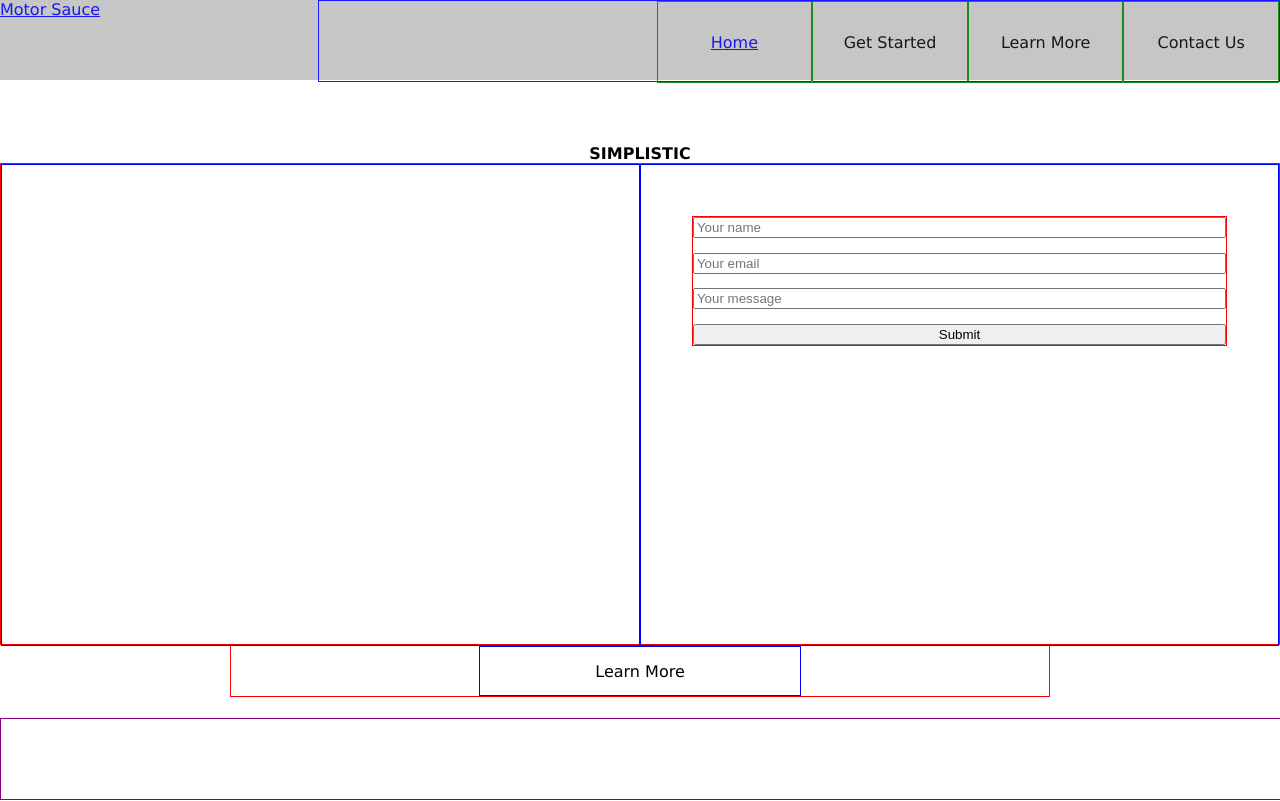
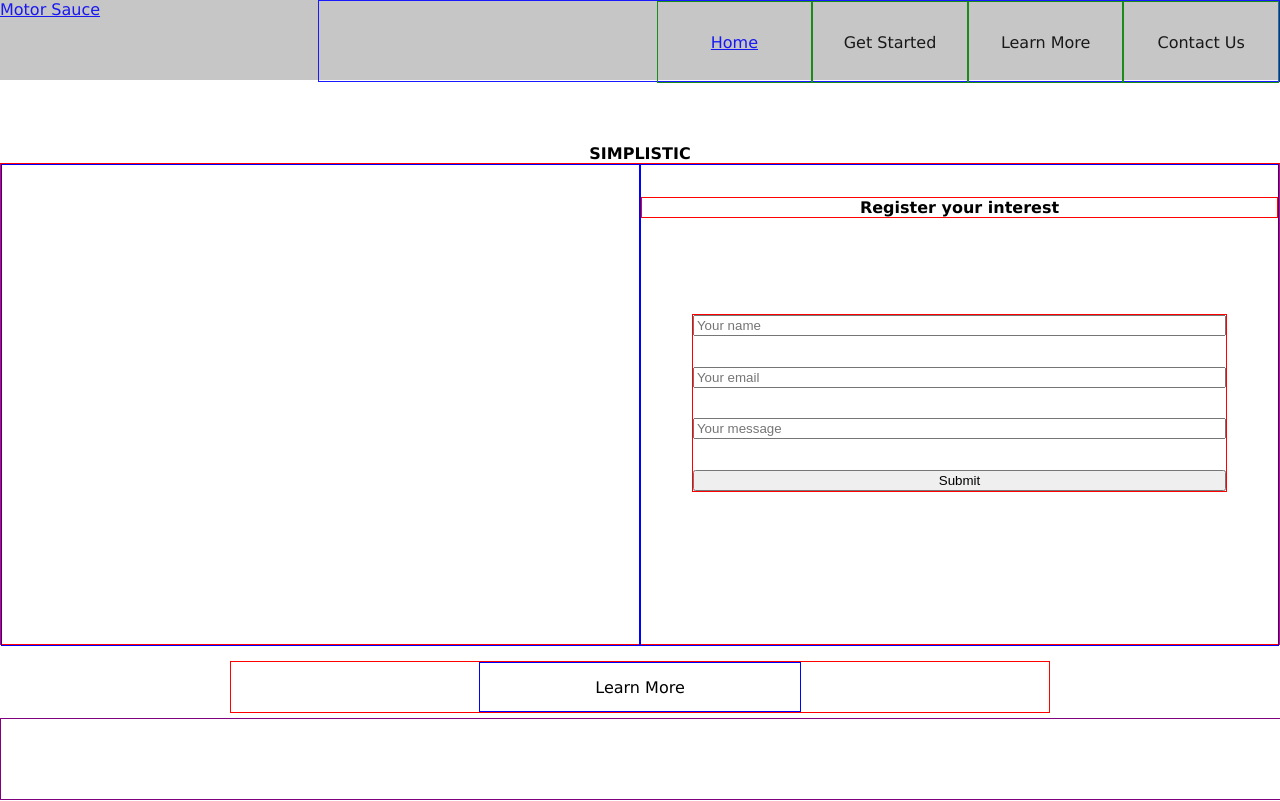
Before and after one commit to icy26/Simplistic, a React (Create React App) app: page / in a window 1280 px wide. Shown: the top 801 px of the page. Built offline with nearby package versions, Linux system fonts and the light colour scheme; no server answers; what aws-amplify would draw is missing.

Commit message:
UsrStry002 Simple view changes

```diff
--- a/src/General/Components/ContactForm/ContactFormElements.js
+++ b/src/General/Components/ContactForm/ContactFormElements.js
@@ -6,6 +6,7 @@ export const Outer = styled.div`
     margin: 8%;
 
     height: 16vh;
+    margin-top: 16vh;
 
     justify-items: space-between;
     justify-content: space-between;
@@ -13,6 +14,12 @@ export const Outer = styled.div`
     align-content: space-between;
 
     border: 1px solid #FF0000;
+
+    @media only screen and (min-width: 720px) {
+        /*desktop*/
+        height: 22vh;
+        margin-top: 12vh;
+    }
 `;
 
 export const ContactInput = styled.input`
--- a/src/Pages/Home/HomeElements.js
+++ b/src/Pages/Home/HomeElements.js
@@ -28,8 +28,7 @@ export const OptionContainer = styled.div`
 
     flex-direction: column;
     align-items: center;
-    align-content: space-around;
-    //margin-top: 56vh;
+    margin-top: 2vh;
 
     border: 1px solid #FF0000;
 
@@ -102,7 +101,8 @@ export const BodyContainer = styled.div`
         height: 60vh;
         flex-direction: row;
     }
-`
+`;
+
 export const BodyWindow = styled.div`
     height: 100%;
 
@@ -112,7 +112,15 @@ export const BodyWindow = styled.div`
         /*desktop*/
         width: 100%;
     }
-`
+`;
+
+export const Flex = styled.div`
+    display: flex;
+    justify-content: center;
+    margin-top: 4vh;
+
+    border: 1px solid #FF0000;
+`;
 
 export const Pad = styled.div`
     position: absolute;
--- a/src/Pages/Home/index.js
+++ b/src/Pages/Home/index.js
@@ -1,5 +1,5 @@
 import React from 'react'
-import { Container, Slogan, BodyContainer, BodyWindow, OptionContainer, Option, Pad } from './HomeElements'
+import { Container, Slogan, BodyContainer, BodyWindow, OptionContainer, Option, Pad, Flex } from './HomeElements'
 import ContactForm from '../../General/Components/ContactForm'
 
 export default function Home() {
@@ -17,6 +17,11 @@ export default function Home() {
 
         </BodyWindow>
         <BodyWindow>
+          <Flex>
+            <b>
+              Register your interest
+            </b>
+          </Flex>
           <ContactForm />
         </BodyWindow>
       </BodyContainer>
```
